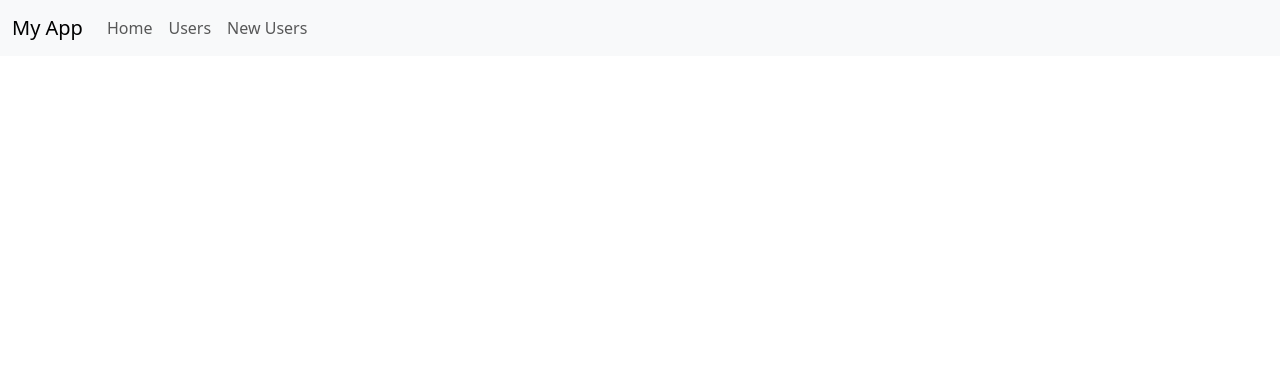
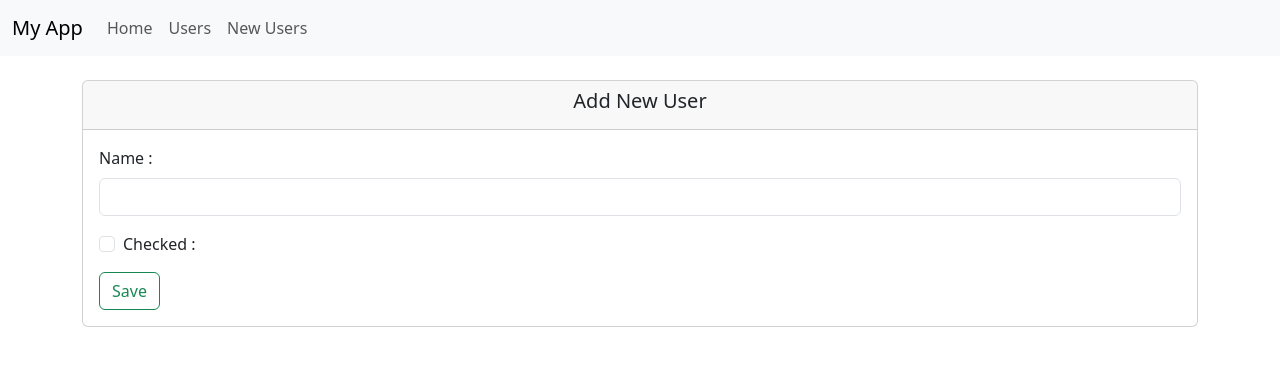
Before and after one commit to maatoub/CRUD-app-reactJS, a React (Create React App) app: page /new-user in a window 1280 px wide. Shown: the top 366 px of the page. Built offline with nearby package versions, Linux system fonts and the light colour scheme.

Commit message:
committed

```diff
--- a/data/db.json
+++ b/data/db.json
@@ -14,6 +14,16 @@
       "id": 3,
       "name": "mohammed",
       "checked": false
+    },
+    {
+      "name": "Abdenasser HASNAOUI",
+      "checked": false,
+      "id": 5
+    },
+    {
+      "name": "abdo",
+      "checked": true,
+      "id": 6
     }
   ]
 }
--- a/src/metier/api.js
+++ b/src/metier/api.js
@@ -4,8 +4,10 @@ export const UsersApi = axios.create({
   baseURL: "http://localhost:2000",
 });
 
-export const GetAllUsers = () => {
-  return UsersApi.get("/users");
+export const GetAllUsers = (keyword = "", page = 1, size = 4) => {
+  return UsersApi.get(
+    `/users?name_like=${keyword}&_page=${page}&_limit=${size}`
+  );
 };
 
 export const GetUser = (id) => {
--- a/src/pages/NewUsers.js
+++ b/src/pages/NewUsers.js
@@ -1,28 +1,63 @@
-import React from 'react'
-import NavBar from '../components/NavBar'
+import React, { useState } from "react";
+import NavBar from "../components/NavBar";
+import { SaveUser } from "../metier/api";
 
 const NewUsers = () => {
+  const [name, setName] = useState("");
+  const [checked, setChecked] = useState(false);
+
+  const handleSaveUser = (e) => {
+    e.preventDefault();
+    const newUser = { name, checked };
+    SaveUser(newUser)
+      .then((res) => {
+        alert(JSON.stringify(res.data));
+      })
+      .catch((err) => {
+        console.log(err);
+      });
+  };
   return (
     <>
-      <NavBar/>
+      <NavBar />
+      <div className="container mt-4">
+        <div className="card">
+          <div className="card-header">
+            <h5 className="card-title text-center">Add New User</h5>
+          </div>
+          <div className="card-body">
+            <form onSubmit={handleSaveUser}>
+              <div className="mb-3">
+                <label className="form-label">Name : </label>
+                <input
+                  type="text"
+                  className="form-control"
+                  name="name"
+                  onChange={(e) => setName(e.target.value)}
+                  value={name}
+                />
+              </div>
+              <div className="form-check mb-3">
+                <input
+                  type="checkbox"
+                  className=" form-check-input"
+                  name="checked"
+                  onChange={(e) => setChecked(e.target.value)}
+                  checked={checked}
+                />
+                <label className="form-check-label" for="flexCheckChecked">
+                  Checked :{" "}
+                </label>
+              </div>
+              <button type="submit" className="btn btn-outline-success">
+                Save
+              </button>
+            </form>
+          </div>
+        </div>
+      </div>
     </>
-  )
-}
+  );
+};
 
-export default NewUsers
-
-// {
-//   "id": 1,
-//   "name": "nasser",
-//   "checked": false
-// },
-// {
-//   "id": 2,
-//   "name": "nasser",
-//   "checked": false
-// },
-// {
-//   "id": 3,
-//   "name": "nasser",
-//   "checked": false
-// }
+export default NewUsers;
--- a/src/pages/Users.js
+++ b/src/pages/Users.js
@@ -8,30 +8,41 @@ import {
 } from "@fortawesome/free-solid-svg-icons";
 import { CheckUser, DeleteUser, GetAllUsers } from "../metier/api";
 const Users = () => {
-  const [users, setUsers] = useState([]);
+  const [userState, setUserState] = useState({
+    users: [],
+    sizePage: 4,
+    pageCurrent: 1,
+    keyword: "",
+  });
   useEffect(() => {
-    GetAllUsers()
-      .then((response) => {
-        setUsers(response.data);
+    GetAllUsers(userState.keyword, userState.pageCurrent, userState.sizePage)
+      .then((res) => {
+        setUserState({
+          ...userState,
+          users: res.data,
+          sizePage: userState.sizePage,
+          keyword: userState.keyword,
+          pageCurrent: userState.pageCurrent,
+        });
       })
       .catch((err) => console.log(err));
   }, []);
 
   const handleDeleteUser = (user) => {
     DeleteUser(user).then(() => {
-      const newUsers = users.filter((u) => u.id !== user.id);
-      setUsers(newUsers);
+      const newUsers = userState.users.filter((u) => u.id !== user.id);
+      setUserState({ ...userState, users: newUsers });
     });
   };
   const handleCheckUser = (user) => {
-    CheckUser(user).then((resp) => {
-      const newUsers = users.map((e) => {
+    CheckUser(user).then(() => {
+      const newUsers = userState.users.map((e) => {
         if (e.id === user.id) {
           e.checked = !user.checked;
         }
         return e;
       });
-      setUsers(newUsers);
+      setUserState({ ...userState, users: newUsers });
     });
   };
   return (
@@ -51,7 +62,7 @@ const Users = () => {
                   </tr>
                 </thead>
                 <tbody>
-                  {users.map((user, index) => (
+                  {userState.users.map((user, index) => (
                     <tr key={index} className="">
                       <td>{user.id}</td>
                       <td>{user.name}</td>
```
